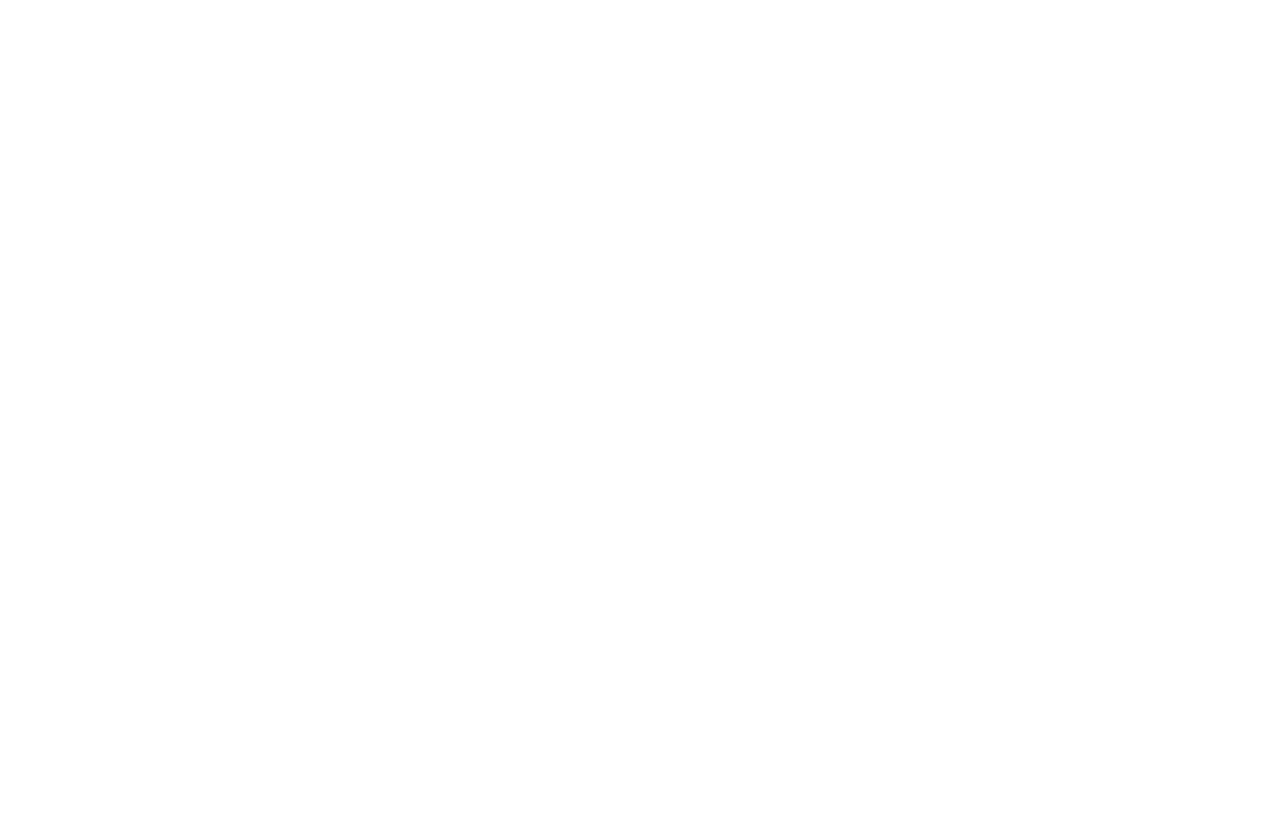
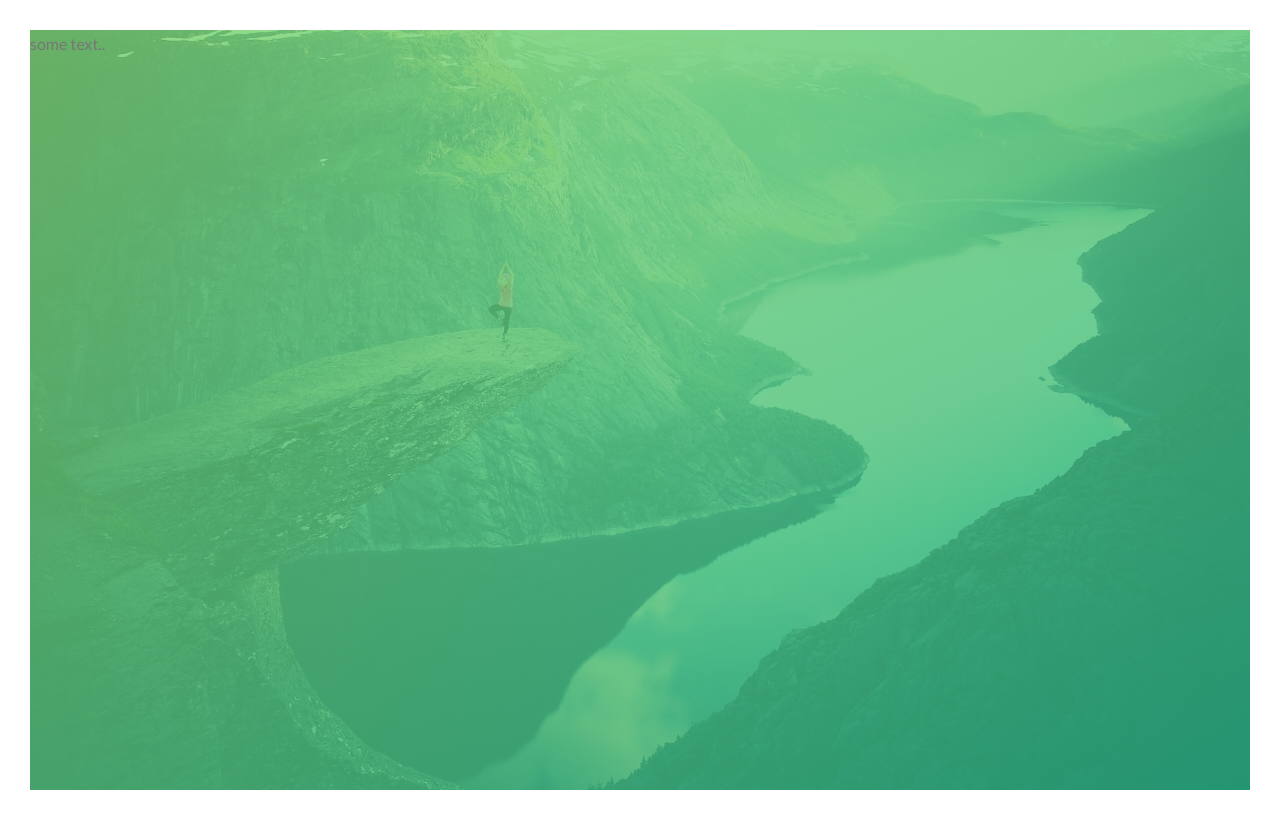
Before and after one commit to Edwardleung1/advanced-css-course-master, a plain HTML site: page Natours/starter/index.html in a window 1280 px wide. Drawn offline with Linux system fonts and the light colour scheme; files that its build step writes are made by us from their sources.

Commit message:
setting a background for the header style

```diff
--- a/Natours/starter/css/style.css
+++ b/Natours/starter/css/style.css
@@ -6,3 +6,29 @@ Medium green: #55c57a
 Dark green: #28b485
 
 */
+
+* {
+    margin: 0;
+    padding: 0;
+    box-sizing: border-box;
+}
+
+body {
+    font-family: 'Lato', sans-serif;
+    font-weight: 400;
+    font-size: 16px;
+    line-height: 1.7;
+    color: #777;
+    padding: 30px;
+}
+
+.header {
+    height: 95vh;
+    background-image: linear-gradient(
+        to right bottom,
+        rgba(124, 213, 111, 0.8),
+        rgba(40, 180, 131, 0.8)),
+        url(../img/hero.jpg);
+    background-size: cover;
+    background-position: top;
+}
--- a/Natours/starter/index.html
+++ b/Natours/starter/index.html
@@ -13,7 +13,8 @@
         <title>Natours | Exciting tours for adventurous people</title>
     </head>
     <body>
-
-
+        <header class="header">
+            some text..
+        </header>
     </body>
 </html>
```
